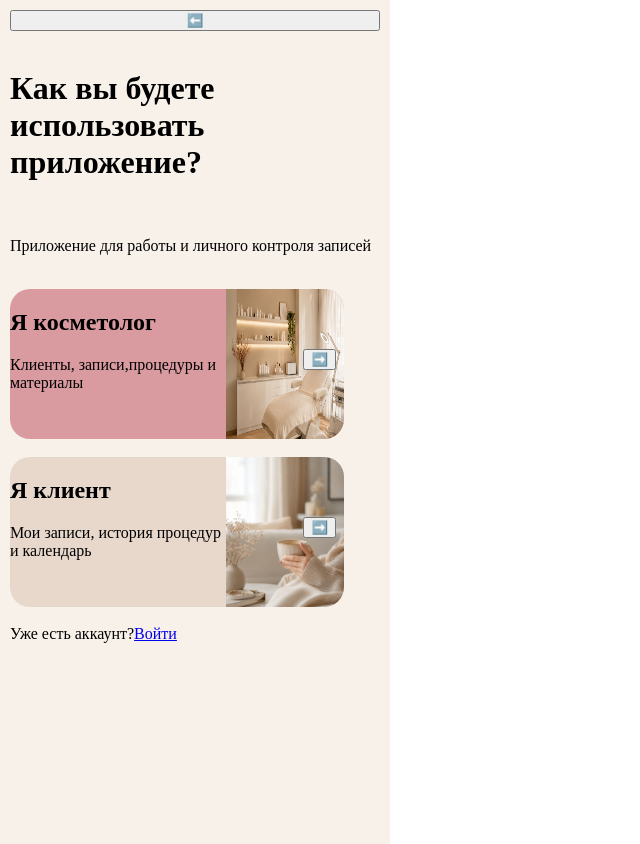
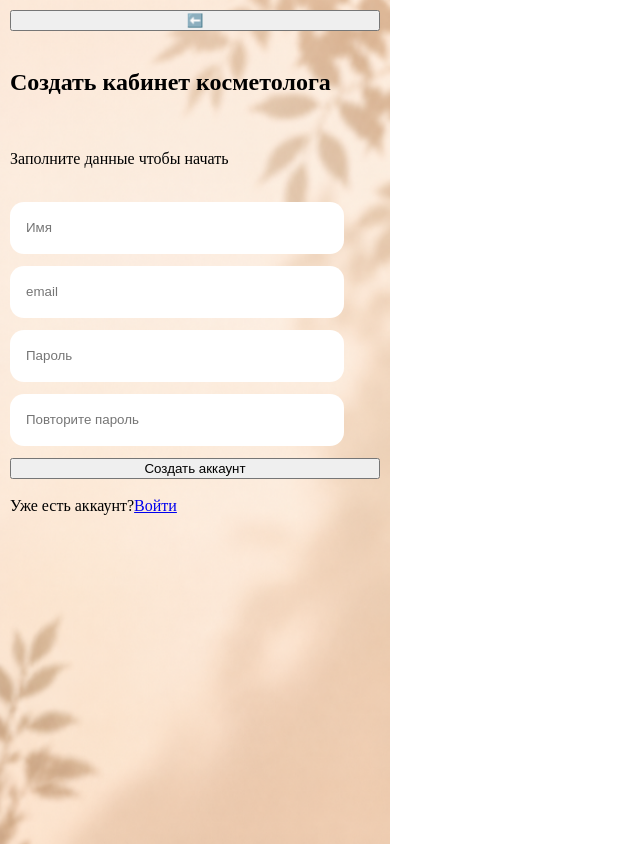
Before and after one commit to Alexsandr-777/beauty-note, a React (Vite) app: page / in a window 1280 px wide. Shown: the whole page, without its empty margins (0-640 px from the left). Built offline with nearby package versions, Linux system fonts and the light colour scheme.

Commit message:
add Csmetologist registration Page

```diff
--- a/src/App.jsx
+++ b/src/App.jsx
@@ -1,10 +1,12 @@
 // import LandingPage from "./pages/LandingPage/LandingPage";
-import RoleSelection from "./pages/RoleSelection/RoleSelection";
+// import RoleSelection from "./pages/RoleSelection/RoleSelection";
+import CosmetologistRegistrationPage from "./pages/CosmetologistRegistrationPage/CosmetologistRegistrationPage";
 function App() {
   return (
     <>
       {/* <LandingPage /> */}
-      <RoleSelection />
+      {/* <RoleSelection /> */}
+      <CosmetologistRegistrationPage />
     </>
   );
 }
--- a/src/components/ui/PrimaryButton/PrimaryButton.jsx
+++ b/src/components/ui/PrimaryButton/PrimaryButton.jsx
@@ -1,6 +1,10 @@
 import "./PrimaryButton.css";
-function PrimaryButton({ buttonText, onClick }) {
-  return <button onClick={onClick}>{buttonText}</button>;
+function PrimaryButton({ buttonText, onClick, type }) {
+  return (
+    <button onClick={onClick} type={type}>
+      {buttonText}
+    </button>
+  );
 }
 
 export default PrimaryButton;
--- /dev/null
+++ b/src/pages/CosmetologistRegistrationPage/CosmetologistRegistrationPage.css
@@ -0,0 +1,26 @@
+.cosmetologistRegistrationContainer {
+  width: 390px;
+  height: 844px;
+  background-image: url("../../assets/BackoundCosmetologistRefistration.png");
+  background-size: cover;
+  background-repeat: no-repeat;
+  background-position: center;
+  display: flex;
+  flex-direction: column;
+  gap: 18px;
+  padding: 10px;
+}
+
+.cosmetologistRegistrationForm {
+  display: flex;
+  flex-direction: column;
+  gap: 12px;
+}
+.cosmetologistRegistrationForm input {
+  width: 334px;
+  height: 52px;
+  border: none;
+  border-radius: 14px;
+  background-color: #ffffff;
+  padding: 16px;
+}
--- /dev/null
+++ b/src/pages/CosmetologistRegistrationPage/CosmetologistRegistrationPage.jsx
@@ -0,0 +1,74 @@
+import { useState } from "react";
+import BackButton from "../../components/ui/BackButton/BackButton";
+import PrimaryButton from "../../components/ui/PrimaryButton/PrimaryButton";
+import LoginPrompt from "../../components/LoginPrompt";
+import "./CosmetologistRegistrationPage.css";
+
+function CosmetologistRegistrationPage() {
+  const [formData, setFormData] = useState({
+    name: "",
+    email: "",
+    passord: "",
+    repeadPassword: "",
+  });
+
+  const handleSubmit = (e) => {
+    e.preventDefault();
+    console.log("Submit :", formData);
+  };
+
+  const handleChange = (e) => {
+    setFormData({
+      ...formData,
+      [e.target.name]: e.target.value,
+    });
+    console.log(formData);
+  };
+
+  return (
+    <main className="cosmetologistRegistrationContainer">
+      <BackButton />
+      <h2 className="cosmetologistRegistrationTitle">
+        Создать кабинет косметолога
+      </h2>
+      <p className="cosmetologistRegistrationDescr">
+        Заполните данные чтобы начать
+      </p>
+      <form onSubmit={handleSubmit} className="cosmetologistRegistrationForm">
+        <input
+          type="text"
+          name="name"
+          placeholder="Имя"
+          value={formData.name}
+          onChange={handleChange}
+        />
+        <input
+          type="email"
+          name="email"
+          placeholder="email"
+          value={formData.email}
+          onChange={handleChange}
+        />
+        <input
+          type="password"
+          name="password"
+          placeholder="Пароль"
+          value={formData.password}
+          onChange={handleChange}
+        />
+        <input
+          type="password"
+          name="repeadPassword"
+          placeholder="Повторите пароль"
+          value={formData.repeadPassword}
+          onChange={handleChange}
+        />
+        <PrimaryButton type="submit" buttonText="Создать аккаунт" />
+      </form>
+
+      <LoginPrompt />
+    </main>
+  );
+}
+
+export default CosmetologistRegistrationPage;
```
Also changed, not shown: src/assets/BackoundCosmetologistRefistration.png (added).
